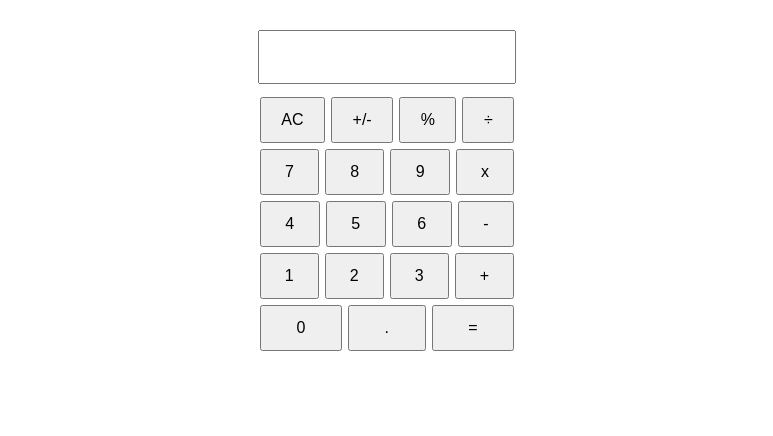
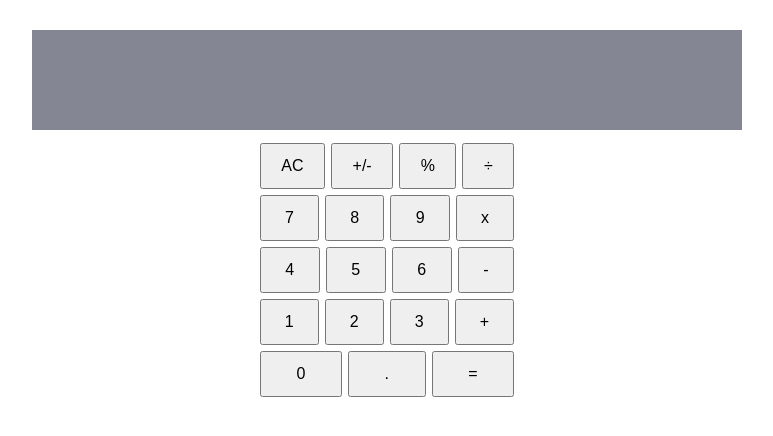
Before and after one commit to azdrenymeri/calculator-jsx, a React (Create React App) app: page / in a window 1280 px wide. Shown: the top 436 px of the page, without its empty margins (253-1026 px from the left). Built offline with nearby package versions, Linux system fonts and the light colour scheme.

Commit message:
small fix

```diff
--- a/src/components/App.css
+++ b/src/components/App.css
@@ -11,12 +11,16 @@
   justify-content: center;
 }
 .Display-input {
-  display: flex;
-  height: 50px;
-  width: 20%;
-  font-size: 20px;
+  height: 100px;
+  width: 700px;
+  font-size: 36px;
   padding: 0 5px 0 5px;
   text-align: right;
+  vertical-align: middle;
+  line-height: 90px;
+  background-color: #858694;
+  color: transparent;
+  text-shadow: 0 0 0 white;
 }
 .ButtonPanel {
   display: flex;
--- a/src/components/Display.js
+++ b/src/components/Display.js
@@ -12,7 +12,7 @@ class Display extends Component {
     render(){
         return (
             <div className="Display">
-                <input type="text" className="Display-input" value={this.props.result} />
+                <div type="text" className="Display-input">{this.props.result}</div>
             </div>
         );
     }
```
